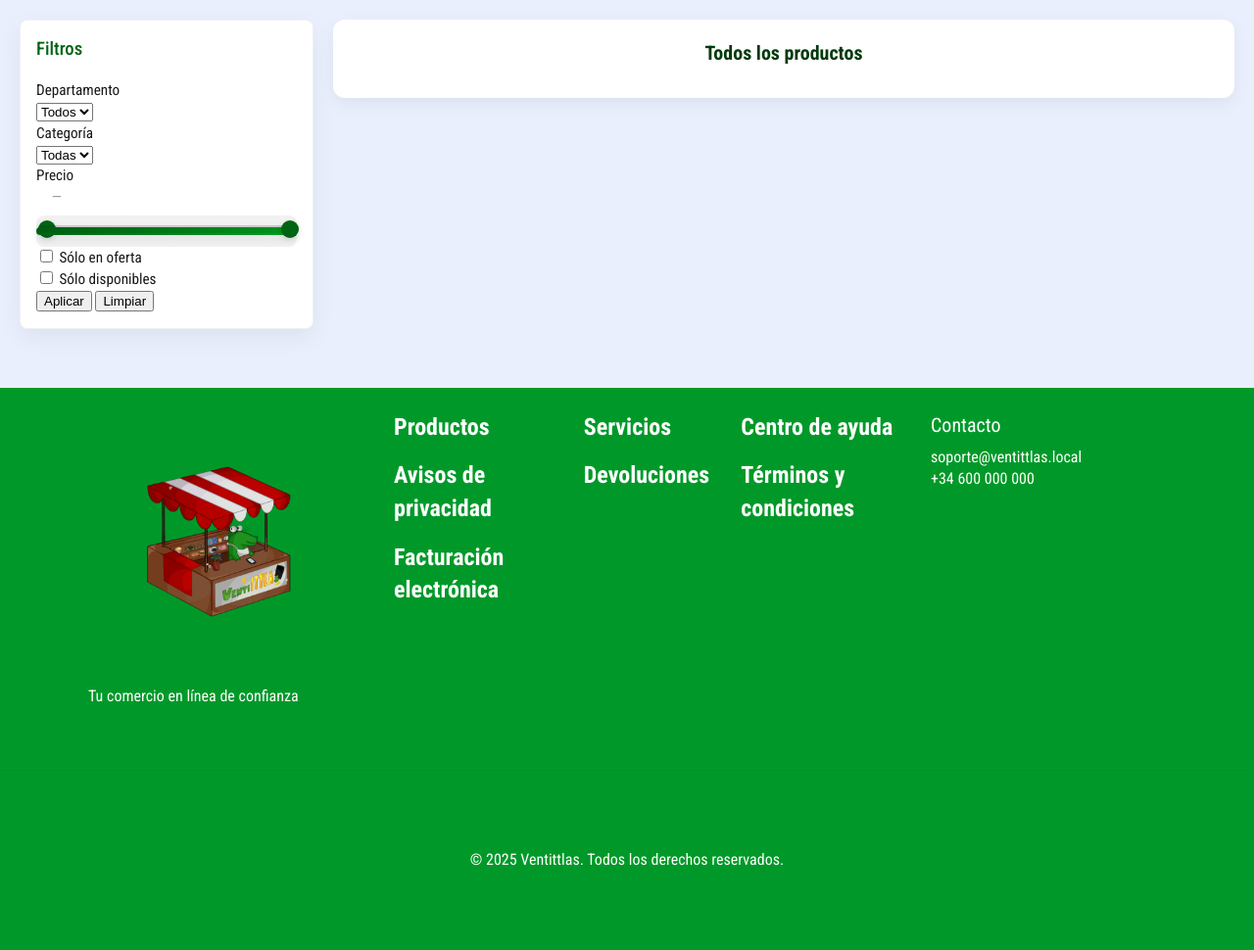
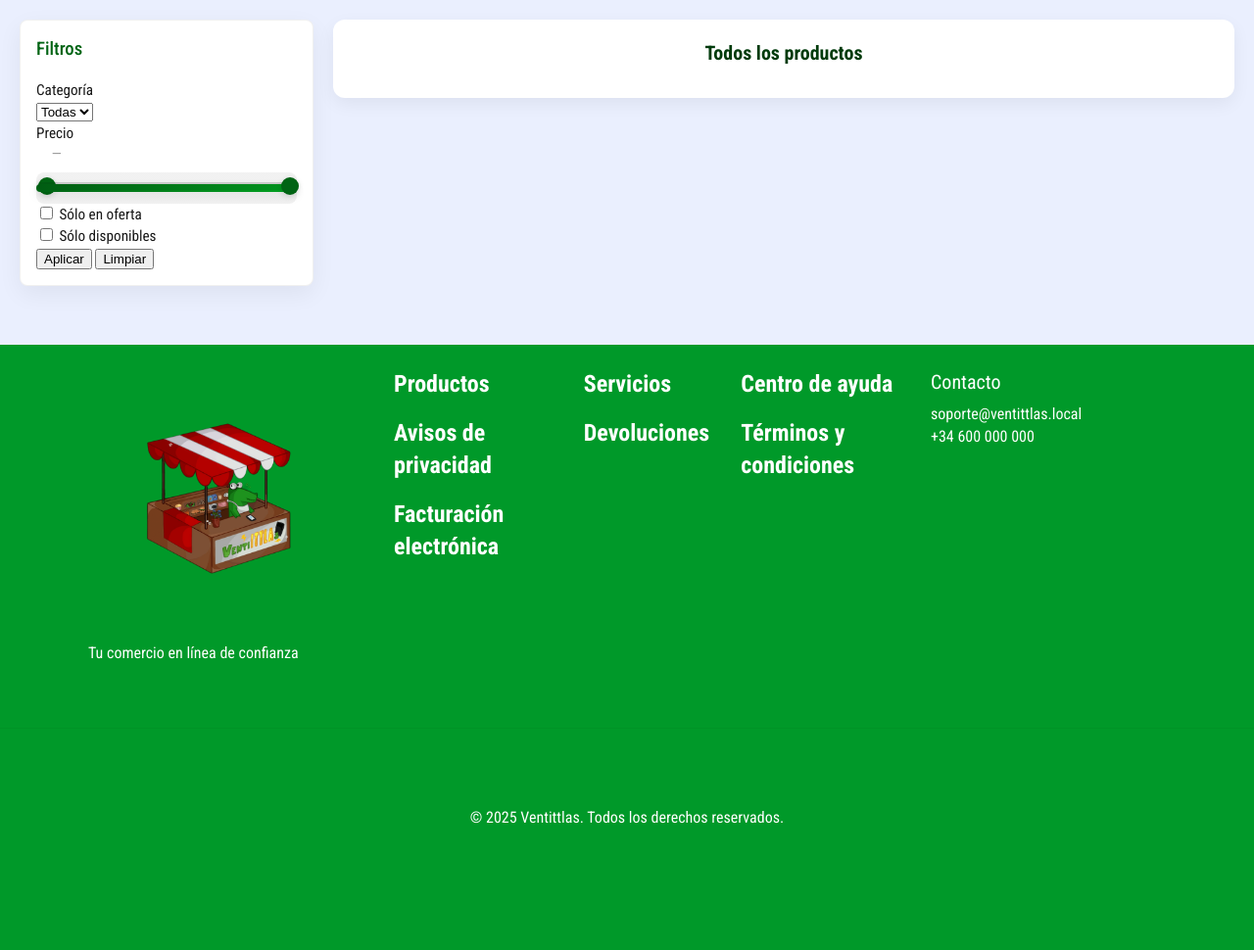
Before and after one commit to RogerRh-23/Ventittlas, a PHP site: page /pages/products.html in a window 1280 px wide. Shown: the part 128-1098 px from the top of the page at 98% size. After the commit the page ends 969 px from the top, so only its background shows below. Run offline with PHP 8.4, Linux system fonts and the light colour scheme; data that the repository does not hold is empty.

Commit message:
no se ya me aburri

```diff
--- a/components/products.html
+++ b/components/products.html
@@ -10,7 +10,6 @@
                 <div class="product-meta">
                     <div class="price-row">
                         <span class="product-price">$0.00</span>
-                        <span class="product-unit">/kg</span>
                     </div>
                     <div class="product-stock">Sin Stock</div>
                 </div>
--- a/pages/products.html
+++ b/pages/products.html
@@ -16,12 +16,6 @@
         <div class="products-layout">
             <aside class="products-filters">
                 <h3>Filtros</h3>
-                <div class="filter-group">
-                    <label for="filter-department">Departamento</label>
-                    <select id="filter-department">
-                        <option value="">Todos</option>
-                    </select>
-                </div>
                 <div class="filter-group">
                     <label for="filter-category">Categoría</label>
                     <select id="filter-category">
--- a/scss/pages/_products.scss
+++ b/scss/pages/_products.scss
@@ -31,10 +31,12 @@
 /* Products grid and product card styles + price slider */
 
 .products-grid {
-    display: grid;
-    grid-template-columns: repeat(auto-fill, minmax(200px, 1fr));
+    // Use flex so items pack to the right and wrap downward when necessary
+    display: flex;
+    flex-wrap: wrap;
+    justify-content: flex-end; // align items to the right
     gap: 16px;
-    align-items: start;
+    align-items: flex-start;
 }
 
 .product-card {
@@ -43,6 +45,9 @@
     border-radius: 8px;
     overflow: hidden;
     transition: transform .16s ease, box-shadow .16s ease;
+    box-sizing: border-box;
+    // fixed base width so wrapping is predictable; adjust as needed
+    flex: 0 0 200px;
 }
 
 .product-card:hover {
@@ -169,7 +174,11 @@
 /* Small responsive tweaks */
 @media (max-width: 600px) {
     .products-grid {
-        grid-template-columns: repeat(auto-fill, minmax(150px, 1fr));
+        justify-content: center; // center items on small screens
+    }
+
+    .product-card {
+        flex: 0 0 150px;
     }
 
     .product-media {
--- a/styles/main.css
+++ b/styles/main.css
@@ -205,96 +205,6 @@ h6 {
   .footer-nav ul {
     align-items: center;
   }
-}
-
-/* Product card styles (components/products.html) */
-.products-grid {
-  display: grid;
-  grid-template-columns: repeat(auto-fill, minmax(180px, 1fr));
-  gap: 18px;
-}
-.product-card {
-  background: #ffffff;
-  color: #222;
-  border-radius: 12px;
-  box-shadow: 0 6px 18px rgba(0,0,0,0.08);
-  overflow: hidden;
-  display: flex;
-  flex-direction: column;
-  align-items: stretch;
-}
-.product-card .product-link {
-  color: inherit;
-  text-decoration: none;
-  display: block;
-  padding: 12px;
-  flex: 1 1 auto;
-}
-.product-media {
-  display: flex;
-  align-items: center;
-  justify-content: center;
-  padding: 8px 0 4px 0;
-}
-.product-img {
-  width: 110px;
-  height: 110px;
-  object-fit: contain;
-  border-radius: 8px;
-  background: transparent;
-}
-.product-body {
-  padding: 6px 0 0 0;
-}
-.product-title {
-  margin: 0 0 6px 0;
-  font-size: 16px;
-  font-weight: 600;
-  color: #222;
-}
-.price-row {
-  display: flex;
-  align-items: baseline;
-  gap: 8px;
-}
-.product-price {
-  font-size: 16px;
-  font-weight: 700;
-  color: #333;
-}
-.product-unit {
-  font-size: 12px;
-  color: #666;
-}
-.product-stock {
-  margin-top: 6px;
-  font-size: 12px;
-  color: #2a9d2a; /* green available */
-}
-.product-stock.out {
-  color: #c33;
-}
-.product-actions {
-  padding: 10px 12px;
-  border-top: 1px solid rgba(0,0,0,0.04);
-  display: flex;
-  justify-content: center;
-  background: #fff;
-}
-.btn.add-to-cart {
-  background: #39a02b;
-  color: #fff;
-  border: none;
-  padding: 8px 14px;
-  border-radius: 20px;
-  cursor: pointer;
-  font-weight: 700;
-}
-.btn.add-to-cart:active { transform: translateY(1px); }
-
-@media (max-width: 520px) {
-  .products-grid { grid-template-columns: repeat(auto-fill, minmax(140px, 1fr)); }
-  .product-img { width: 88px; height: 88px; }
 }
 .site-header {
   position: relative;
@@ -1064,10 +974,11 @@ body {
 
 /* Products grid and product card styles + price slider */
 .products-grid {
-  display: grid;
-  grid-template-columns: repeat(auto-fill, minmax(200px, 1fr));
+  display: flex;
+  flex-wrap: wrap;
+  justify-content: flex-end;
   gap: 16px;
-  align-items: start;
+  align-items: flex-start;
 }
 
 .product-card {
@@ -1076,6 +987,8 @@ body {
   border-radius: 8px;
   overflow: hidden;
   transition: transform 0.16s ease, box-shadow 0.16s ease;
+  box-sizing: border-box;
+  flex: 0 0 200px;
 }
 
 .product-card:hover {
@@ -1202,7 +1115,10 @@ body {
 /* Small responsive tweaks */
 @media (max-width: 600px) {
   .products-grid {
-    grid-template-columns: repeat(auto-fill, minmax(150px, 1fr));
+    justify-content: center;
+  }
+  .product-card {
+    flex: 0 0 150px;
   }
   .product-media {
     height: 110px;
```
Also changed, not shown: 1 other file.
